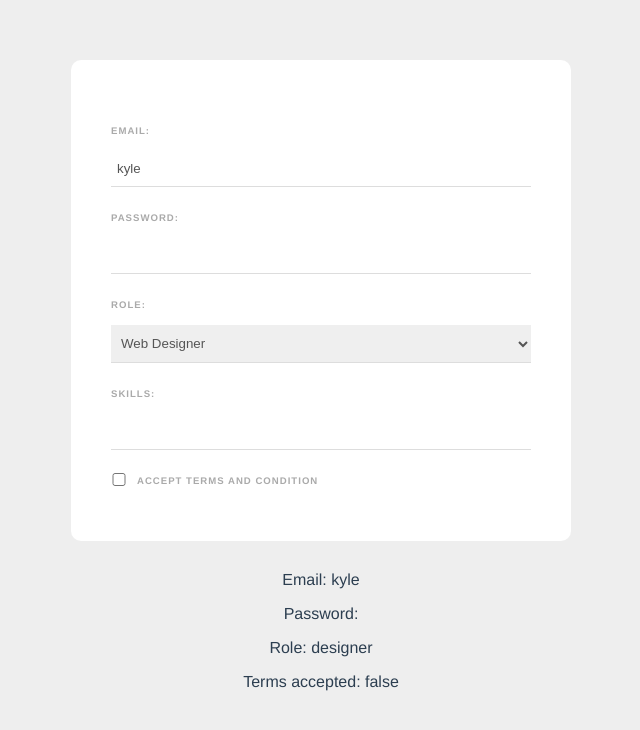
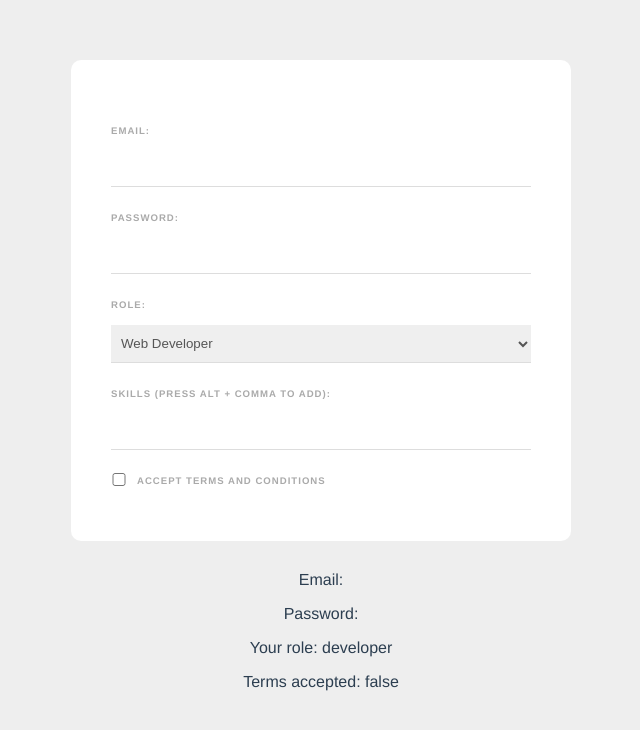
Before and after one commit to kylesdev91/web-form, a Vue app: page / in a window 1280 px wide. Shown: the top 730 px of the page, without its empty margins (319-959 px from the left). Built offline with nearby package versions, Linux system fonts and the light colour scheme.

Commit message:
Lecture 43

```diff
--- a/src/components/SignupForm.vue
+++ b/src/components/SignupForm.vue
@@ -1,10 +1,10 @@
 <template>
   <form>
     <label>Email:</label>
-    <input type="email" required v-model="email">
+    <input type="email" v-model="email" required>
 
     <label>Password:</label>
-    <input type="password" required v-model="password">
+    <input type="password" v-model="password" required>
 
     <label>Role:</label>
     <select v-model="role">
@@ -12,44 +12,51 @@
       <option value="designer">Web Designer</option>
     </select>
 
-    <label>Skills:</label>
-    <input type="text" v-model="tempSkill" @keyup.enter="addSkill">
+    <label>Skills (press alt + comma to add):</label>
+    <input type="text" v-model="tempSkill" @keyup.alt="addSkill">
     <div v-for="skill in skills" :key="skill" class="pill">
-      {{ skill }}
+      <span @click="deleteSkill(skill)">{{ skill }}</span>
     </div>
 
     <div class="terms">
       <input type="checkbox" v-model="terms" required>
-       <label>Accept terms and condition</label>
+      <label>Accept terms and conditions</label>
     </div>
+  </form>
 
-  </form>
   <p>Email: {{ email }}</p>
   <p>Password: {{ password }}</p>
-  <p>Role: {{ role }}</p>
+  <p>Your role: {{ role }}</p>
   <p>Terms accepted: {{ terms }}</p>
 </template>
 
 <script>
+// challenge
+//   - when a user clicks on a skill, delete that skill
 export default {
   data() {
     return {
-            email: 'kyle',
+      email: '',
       password: '',
-            role: 'designer',
+      role: 'developer',
       terms: false,
+      skills: [],
       tempSkill: '',
-            skills: []
     }
   },
   methods: {
-      addSkill(e) {
-        if (e.key === ',' && this.tempSkill) {
-          if(!this.skills.includes(this.tempSkill)) {
+    addSkill($event) {
+      if($event.key === ',' && this.tempSkill) {
+        if (!this.skills.includes(this.tempSkill)) {
           this.skills.push(this.tempSkill)
         }
         this.tempSkill = ''
       }
+    },
+    deleteSkill(skill) {
+      this.skills = this.skills.filter(item => {
+        return skill !== item
+      })
     }
   }
 }
@@ -81,8 +88,6 @@ export default {
     border: none;
     border-bottom: 1px solid #ddd;
     color: #555;
-
-
   }
   input[type="checkbox"] {
     display: inline-block;
@@ -91,4 +96,16 @@ export default {
     position: relative;
     top: 2px;
   }
+  .pill {
+    display: inline-block;
+    margin: 20px 10px 0 0;
+    padding: 6px 12px;
+    background: #eee;
+    border-radius: 20px;
+    font-size: 12px;
+    letter-spacing: 1px;
+    font-weight: bold;
+    color: #777;
+    cursor: pointer;
+  }
 </style>
```
Lines whose indentation alone changed are shown as unchanged.
